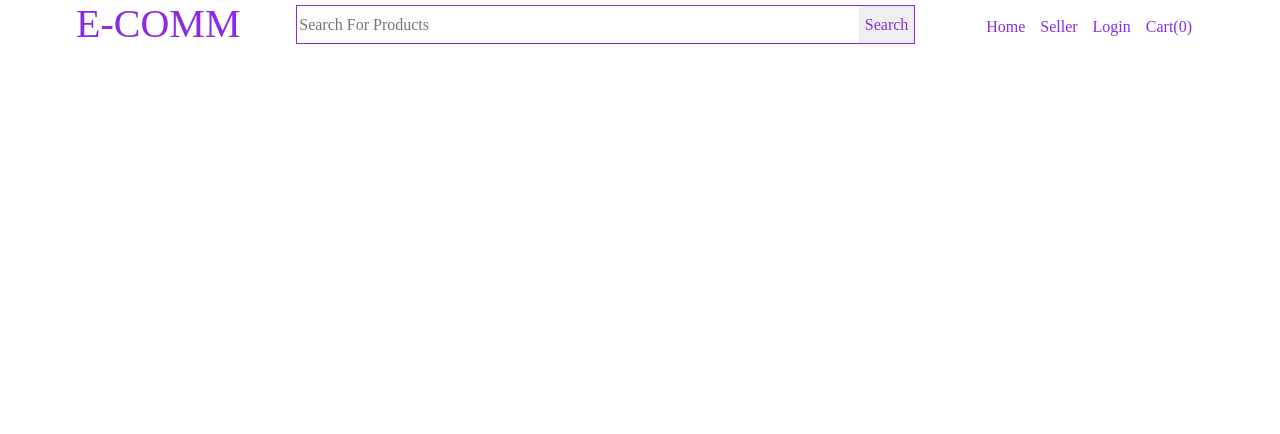
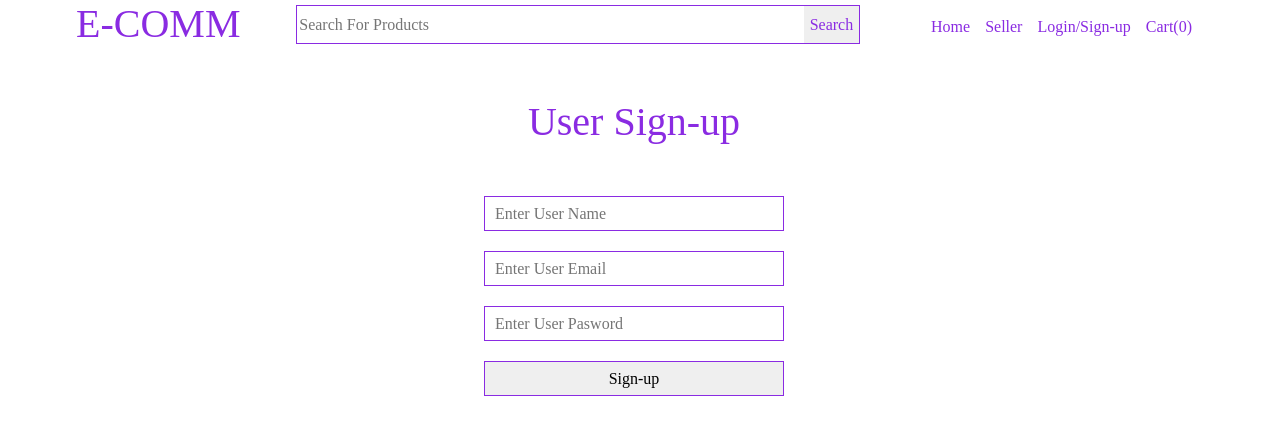
Before and after one commit to Rakib-Hossain22/Angular-Ecommerce-Project, an Angular app: page /user-auth in a window 1280 px wide. Before the commit this address led to /. Shown: the top 434 px of the page. Built offline with nearby package versions, Linux system fonts and the light colour scheme.

Commit message:
Sign Up Form in Angular

```diff
--- a/src/app/app-routing.module.ts
+++ b/src/app/app-routing.module.ts
@@ -8,6 +8,7 @@ import { SellerAddProductComponent } from './seller-add-product/seller-add-produ
 import { SellerUpdateProductComponent } from './seller-update-product/seller-update-product.component';
 import { SearchComponent } from './search/search.component';
 import { ProductDetailsComponent } from './product-details/product-details.component';
+import { UserAuthComponent } from './user-auth/user-auth.component';
 
 const routes: Routes = [
     {
@@ -40,6 +41,10 @@ const routes: Routes = [
     {
         path: 'details/:productId',
         component: ProductDetailsComponent
+    },
+    {
+        path: 'user-auth',
+        component: UserAuthComponent
     }
 
 ];
--- a/src/app/app.module.ts
+++ b/src/app/app.module.ts
@@ -15,6 +15,7 @@ import { SellerUpdateProductComponent } from './seller-update-product/seller-upd
 import { NgbModule } from '@ng-bootstrap/ng-bootstrap';
 import { SearchComponent } from './search/search.component';
 import { ProductDetailsComponent } from './product-details/product-details.component';
+import { UserAuthComponent } from './user-auth/user-auth.component';
 
 @NgModule({
     declarations: [
@@ -27,6 +28,7 @@ import { ProductDetailsComponent } from './product-details/product-details.compo
         SellerUpdateProductComponent,
         SearchComponent,
         ProductDetailsComponent,
+        UserAuthComponent,
     ],
     imports: [
         BrowserModule,
--- a/src/app/header/header.component.html
+++ b/src/app/header/header.component.html
@@ -14,7 +14,7 @@
         <ul *ngSwitchCase="'default'">
             <li><a routerLink="/">Home</a></li>
             <li><a routerLink="/seller-auth">Seller</a></li>
-            <li><a href="#">Login</a></li>
+            <li><a routerLink="/user-auth">Login/Sign-up</a></li>
             <li><a href="#">Cart(0)</a></li>
         </ul>
         <ul *ngSwitchCase="'seller'">
--- a/src/app/home/home.component.html
+++ b/src/app/home/home.component.html
@@ -17,9 +17,13 @@
     <div class="row">
         <div class="col-sm-3" *ngFor="let item of trendyProducts">
             <div class="product-item">
-                <img class="image" src="{{item.image}}" alt=""/>
+                <a routerLink="/details/{{item.id}}">
+                    <img class="image" src="{{item.image}}" alt=""/>
+                </a>
                 <div class="product-details">
-                    <h6 class="name-head">{{item.name}}</h6>
+                    <a routerLink="/details/{{item.id}}">
+                        <h6 class="name-head">{{item.name}}</h6>
+                    </a>
                     <div class="product-price">
                         <h6>{{item.price}}</h6>
                     </div>
--- a/src/app/seller-auth/seller-auth.component.scss
+++ b/src/app/seller-auth/seller-auth.component.scss
@@ -1,13 +1,7 @@
-.sign-up {
+.sign-up h1, .login h1 {
     text-align: center;
+    margin-top: 50px;
     margin-bottom: 50px;
-    margin-top: 80px;
-    color: blueviolet;
-}
-.login {
-    text-align: center;
-    margin-bottom: 50px;
-    margin-top: 80px;
     color: blueviolet;
 }
 
--- /dev/null
+++ b/src/app/user-auth/user-auth.component.html
@@ -0,0 +1,9 @@
+<div class="user-auth">
+    <h1>User Sign-up</h1>
+    <form #userSign="ngForm" class="common-form" (ngSubmit)="signUp(userSign.value)">
+        <input type="text" class="form-input" placeholder="Enter User Name" name="name" ngModel />
+        <input type="text" class="form-input" placeholder="Enter User Email" name="email" ngModel />
+        <input type="password" class="form-input" placeholder="Enter User Pasword" name="pasword" ngModel />
+        <button class="form-button">Sign-up</button>
+    </form>
+</div>
--- /dev/null
+++ b/src/app/user-auth/user-auth.component.scss
@@ -0,0 +1,6 @@
+.user-auth h1 {
+    margin-top: 50px;
+    margin-bottom: 50px;
+    text-align: center;
+    color: blueviolet;
+}
--- /dev/null
+++ b/src/app/user-auth/user-auth.component.ts
@@ -0,0 +1,19 @@
+import { Component, OnInit } from '@angular/core';
+import { SignUp } from '../data-type';
+
+@Component({
+    selector: 'app-user-auth',
+    templateUrl: './user-auth.component.html',
+    styleUrls: ['./user-auth.component.scss']
+})
+export class UserAuthComponent implements OnInit {
+
+    constructor() { }
+
+    ngOnInit(): void {}
+
+    signUp(data: SignUp) {
+        console.log(data);
+    }
+
+}
```
